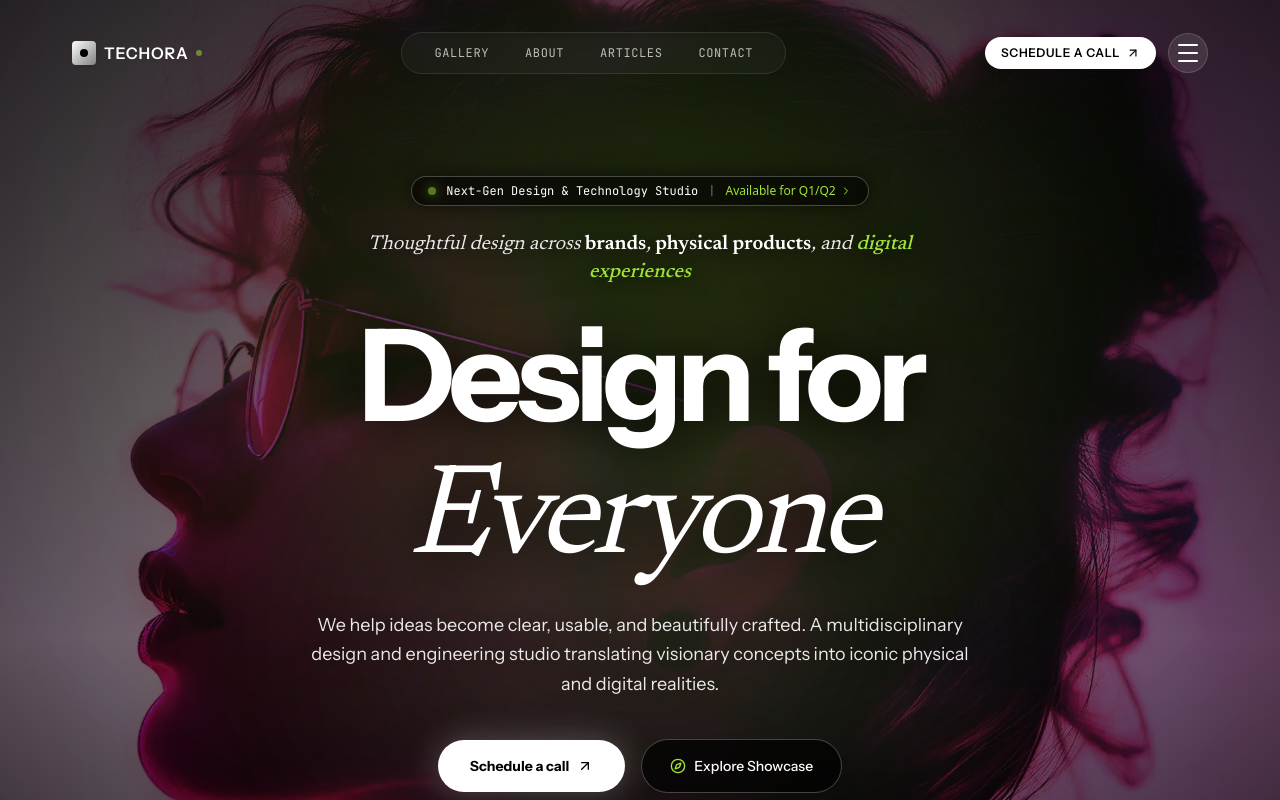
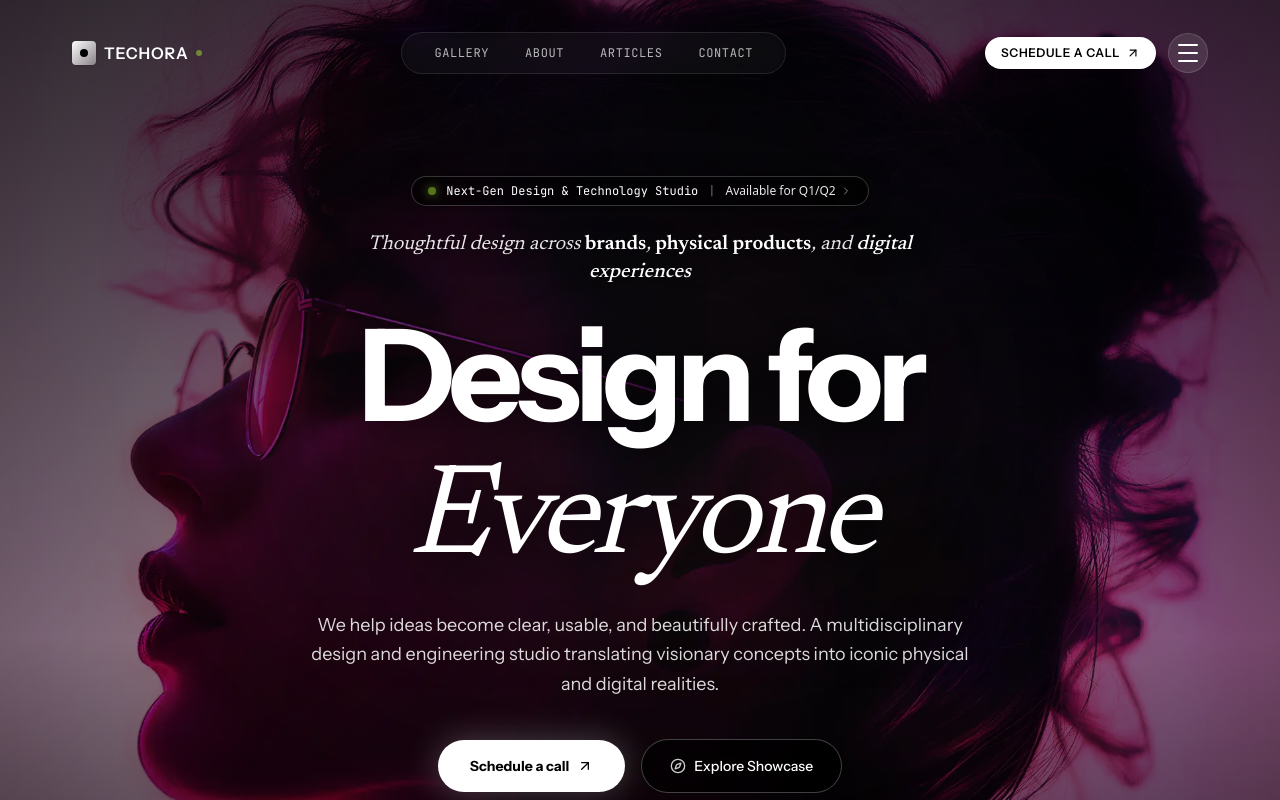
Before and after one commit to Arafat-boss/Techora-Studio, a Next.js app: page / in a window 1280 px wide. Shown: the top 800 px of the page. Built offline with nearby package versions, Linux system fonts and the light colour scheme.

Commit message:
style(hero): remove green background glow for pure natural image tones

```diff
--- a/components/HeroSection.tsx
+++ b/components/HeroSection.tsx
@@ -41,24 +41,23 @@ export default function HeroSection() {
 
   return (
     <section className="relative w-full pt-36 sm:pt-44 pb-20 px-4 sm:px-6 md:px-10 overflow-hidden min-h-[92vh] flex flex-col justify-between">
-      {/* Full Hero Section Background Image with Enhanced Lighting */}
+      {/* Full Hero Section Background Image (Pure Image & Clean Lighting, No Green Glow) */}
       <div className="absolute inset-0 w-full h-full pointer-events-none -z-10 select-none overflow-hidden">
         <Image
           src="/images/CKjpQCXbgdY4rJr7UEGzaixoAe8.webp"
           alt="Techora Studio Hero Background"
           fill
-          className="object-cover object-center scale-105 brightness-110 contrast-[1.05]"
+          className="object-cover object-center scale-105 brightness-105 contrast-[1.02]"
           priority
           quality={100}
         />
-        {/* Lighter Cinematic Overlays & Ambient Radiance */}
-        <div className="absolute inset-0 bg-black/30" />
+        {/* Clean Natural Dark Vignettes without green tint */}
+        <div className="absolute inset-0 bg-black/25" />
         <div className="absolute inset-0 bg-gradient-to-t from-black via-transparent to-black/60" />
-        <div className="absolute inset-0 bg-gradient-to-r from-black/50 via-transparent to-black/50" />
+        <div className="absolute inset-0 bg-gradient-to-r from-black/40 via-transparent to-black/40" />
 
-        {/* Bright Glowing Ambient Center Light */}
-        <div className="absolute top-1/4 left-1/2 -translate-x-1/2 -translate-y-1/2 w-[800px] h-[500px] bg-[#a2e435]/25 blur-[170px] pointer-events-none rounded-full mix-blend-screen" />
-        <div className="absolute top-1/2 left-1/2 -translate-x-1/2 -translate-y-1/2 w-[600px] h-[300px] bg-white/10 blur-[130px] pointer-events-none rounded-full" />
+        {/* Soft Neutral Center Depth */}
+        <div className="absolute top-1/3 left-1/2 -translate-x-1/2 -translate-y-1/2 w-[700px] h-[350px] bg-white/[0.06] blur-[150px] pointer-events-none rounded-full" />
       </div>
 
       {/* Main Hero Header Content */}
@@ -68,17 +67,17 @@ export default function HeroSection() {
           initial={{ opacity: 0, y: 20 }}
           animate={{ opacity: 1, y: 0 }}
           transition={{ duration: 0.5 }}
-          className="inline-flex items-center gap-2.5 px-4 py-1.5 rounded-full bg-black/60 border border-white/25 text-xs font-mono text-white shadow-[0_0_20px_rgba(0,0,0,0.6)] backdrop-blur-xl"
+          className="inline-flex items-center gap-2.5 px-4 py-1.5 rounded-full bg-black/60 border border-white/20 text-xs font-mono text-white shadow-[0_0_20px_rgba(0,0,0,0.6)] backdrop-blur-xl"
         >
-          <span className="w-2 h-2 rounded-full bg-[#a2e435] shadow-[0_0_12px_#a2e435] animate-pulse" />
+          <span className="w-2 h-2 rounded-full bg-[#a2e435] shadow-[0_0_10px_#a2e435] animate-pulse" />
           <span>Next-Gen Design & Technology Studio</span>
           <span className="text-white/40">|</span>
-          <span className="text-[#a2e435] flex items-center gap-1 font-sans font-medium">
-            Available for Q1/Q2 <ChevronRight className="w-3 h-3" />
+          <span className="text-white/90 flex items-center gap-1 font-sans font-medium">
+            Available for Q1/Q2 <ChevronRight className="w-3 h-3 text-white/50" />
           </span>
         </motion.div>
 
-        {/* Sub-eyebrow with editorial serif */}
+        {/* Sub-eyebrow with editorial serif (Pure White & Clean Typography) */}
         <motion.p
           initial={{ opacity: 0, y: 20 }}
           animate={{ opacity: 1, y: 0 }}
@@ -88,7 +87,7 @@ export default function HeroSection() {
           Thoughtful design across{" "}
           <span className="text-white not-italic font-semibold">brands</span>,{" "}
           <span className="text-white not-italic font-semibold">physical products</span>, and{" "}
-          <span className="text-[#a2e435] font-serif-italic font-medium">digital experiences</span>
+          <span className="text-white font-serif-italic font-medium">digital experiences</span>
         </motion.p>
 
         {/* Main H1 Title */}
@@ -106,7 +105,7 @@ export default function HeroSection() {
           initial={{ opacity: 0, y: 20 }}
           animate={{ opacity: 1, y: 0 }}
           transition={{ duration: 0.5, delay: 0.3 }}
-          className="text-sm sm:text-base md:text-lg text-white/90 max-w-2xl font-normal leading-relaxed drop-shadow-[0_2px_12px_rgba(0,0,0,0.8)]"
+          className="text-sm sm:text-base md:text-lg text-white/85 max-w-2xl font-normal leading-relaxed drop-shadow-[0_2px_12px_rgba(0,0,0,0.8)]"
         >
           We help ideas become clear, usable, and beautifully crafted. A multidisciplinary design and engineering studio translating visionary concepts into iconic physical and digital realities.
         </motion.p>
@@ -120,7 +119,7 @@ export default function HeroSection() {
         >
           <Link
             href="/contact"
-            className="group relative inline-flex items-center gap-2 bg-white text-black hover:bg-[#a2e435] font-bold text-sm px-8 py-4 rounded-full transition-all duration-300 shadow-[0_0_35px_rgba(255,255,255,0.25)] hover:shadow-[0_0_40px_rgba(162,228,53,0.6)] hover:scale-105 active:scale-95 cursor-pointer"
+            className="group relative inline-flex items-center gap-2 bg-white text-black hover:bg-white/90 font-bold text-sm px-8 py-4 rounded-full transition-all duration-300 shadow-[0_0_35px_rgba(255,255,255,0.25)] hover:scale-105 active:scale-95 cursor-pointer"
           >
             <span>Schedule a call</span>
             <ArrowUpRight className="w-4 h-4 group-hover:translate-x-0.5 group-hover:-translate-y-0.5 transition-transform" />
@@ -131,7 +130,7 @@ export default function HeroSection() {
             className="inline-flex items-center gap-2 bg-black/70 hover:bg-black/90 border border-white/25 hover:border-white/50 text-white font-medium text-sm px-7 py-4 rounded-full transition-all duration-200 backdrop-blur-xl shadow-xl"
             data-cursor-text="Explore Gallery"
           >
-            <Compass className="w-4 h-4 text-[#a2e435]" />
+            <Compass className="w-4 h-4 text-white/80" />
             <span>Explore Showcase</span>
           </Link>
         </motion.div>
@@ -149,13 +148,13 @@ export default function HeroSection() {
             <Link href={`/gallery`} className="block group">
               <Card3DTilt
                 cursorText="Preview gallery"
-                className="bg-[#0e0e0e]/85 backdrop-blur-xl border border-white/15 group-hover:border-[#a2e435]/60 rounded-2xl p-3.5 flex flex-col justify-between transition-all duration-300 shadow-[0_15px_35px_rgba(0,0,0,0.7)] relative overflow-hidden"
+                className="bg-[#0e0e0e]/85 backdrop-blur-xl border border-white/15 group-hover:border-white/40 rounded-2xl p-3.5 flex flex-col justify-between transition-all duration-300 shadow-[0_15px_35px_rgba(0,0,0,0.7)] relative overflow-hidden"
               >
                 {/* Corner Crosshair Decoration */}
-                <div className="absolute top-2 left-2 text-white/30 group-hover:text-[#a2e435] transition-colors font-mono text-[10px]">
+                <div className="absolute top-2 left-2 text-white/30 group-hover:text-white/80 transition-colors font-mono text-[10px]">
                   +
                 </div>
-                <div className="absolute top-2 right-2 text-white/30 group-hover:text-[#a2e435] transition-colors font-mono text-[10px]">
+                <div className="absolute top-2 right-2 text-white/30 group-hover:text-white/80 transition-colors font-mono text-[10px]">
                   +
                 </div>
 
@@ -179,14 +178,14 @@ export default function HeroSection() {
                 {/* Info Text */}
                 <div className="p-3 pt-4 flex items-center justify-between">
                   <div>
-                    <h2 className="text-base font-semibold text-white group-hover:text-[#a2e435] transition-colors">
+                    <h2 className="text-base font-semibold text-white group-hover:text-white transition-colors">
                       {item.title}
                     </h2>
                     <p className="text-xs text-white/60 line-clamp-1 mt-0.5">
                       {item.desc}
                     </p>
                   </div>
-                  <div className="w-8 h-8 rounded-full bg-white/10 group-hover:bg-[#a2e435] group-hover:text-black text-white/70 flex items-center justify-center transition-all flex-shrink-0 ml-2">
+                  <div className="w-8 h-8 rounded-full bg-white/10 group-hover:bg-white group-hover:text-black text-white/70 flex items-center justify-center transition-all flex-shrink-0 ml-2">
                     <ArrowUpRight className="w-4 h-4" />
                   </div>
                 </div>
```
